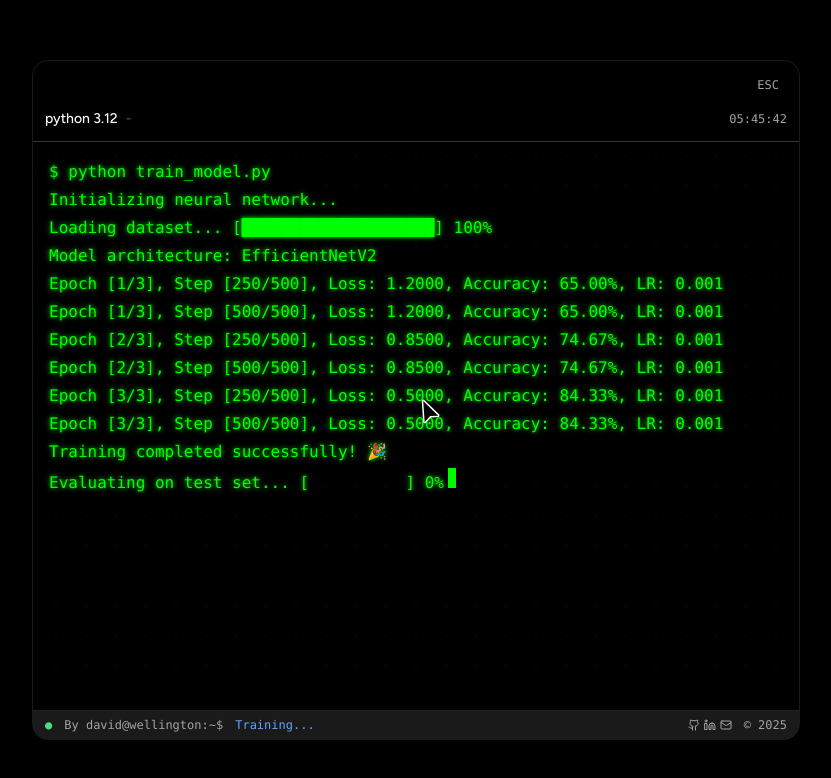
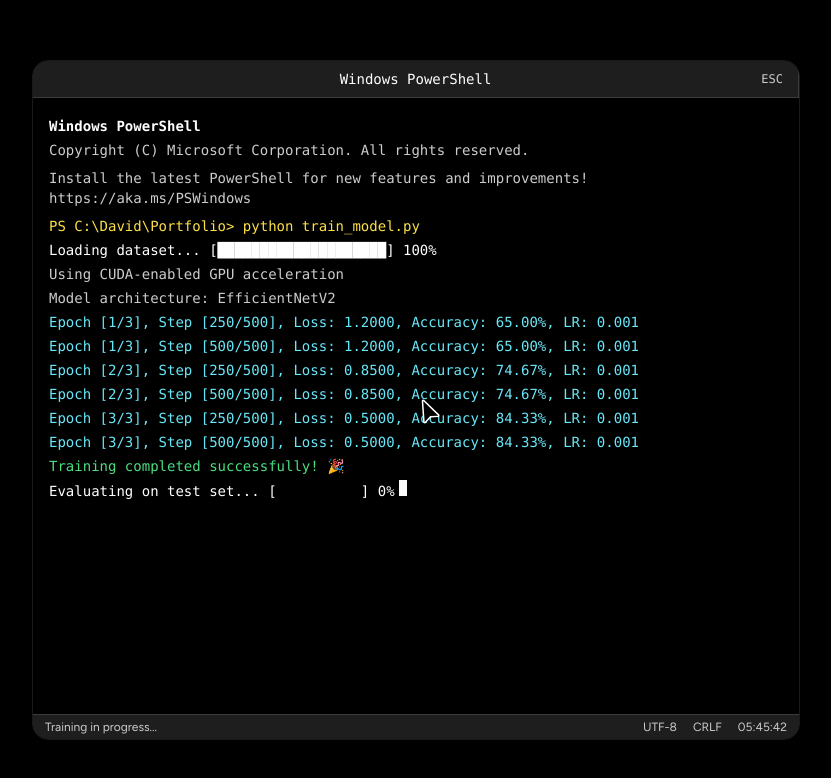
Before and after one commit to dvnguyen02/pweb, a Next.js app: page / in a window 1280 px wide. Shown: the top 778 px of the page, without its empty margins (224-1055 px from the left). Built offline with nearby package versions, Linux system fonts and the light colour scheme.

Commit message:
feat: change the loader to match with the current page styles

```diff
--- a/src/components/TerminalLoader.tsx
+++ b/src/components/TerminalLoader.tsx
@@ -3,6 +3,7 @@
 import React, { useState, useEffect, useRef } from "react";
 import { cn } from "@/lib/utils";
 import { TerminalStatusBar } from "./TerminalStatusBar";
+import { X, Minus, Square } from "lucide-react";
 
 interface TerminalLoaderProps {
   onComplete: () => void;
@@ -16,11 +17,13 @@ const TerminalLoader: React.FC<TerminalLoaderProps> = ({
   const [terminalLines, setTerminalLines] = useState<string[]>([]);
   const [currentPhase, setCurrentPhase] = useState<number>(0);
   const [isComplete, setIsComplete] = useState<boolean>(false);
-  const [isReady, setIsReady] = useState<boolean>(false);  const [isDark, setIsDark] = useState(true); // Added state for isDark
+  const [isReady, setIsReady] = useState<boolean>(false);
   const [currentTime, setCurrentTime] = useState<string>("");
   const [showSkipButton, setShowSkipButton] = useState<boolean>(false);
   const terminalRef = useRef<HTMLDivElement>(null);
-  const hasInitialized = useRef(false);  // Set isReady after a small delay to ensure smooth mounting
+  const hasInitialized = useRef(false);
+
+  // Set isReady after a small delay to ensure smooth mounting
   useEffect(() => {
     const timer = setTimeout(() => setIsReady(true), 50);
     return () => clearTimeout(timer);
@@ -30,6 +33,7 @@ const TerminalLoader: React.FC<TerminalLoaderProps> = ({
   useEffect(() => {
     setShowSkipButton(true);
   }, []);
+
   // Skip function
   const handleSkip = () => {
     setIsComplete(true);
@@ -50,7 +54,7 @@ const TerminalLoader: React.FC<TerminalLoaderProps> = ({
     return () => document.removeEventListener('keydown', handleKeyDown);
   }, [showSkipButton, isComplete]);
 
-  // Clock update - add this first
+  // Clock update
   useEffect(() => {
     const updateClock = () => {
       const now = new Date();
@@ -70,7 +74,12 @@ const TerminalLoader: React.FC<TerminalLoaderProps> = ({
     hasInitialized.current = true;
 
     const initializationLines = [
-      "$ python train_model.py",
+      "Windows PowerShell",
+      "Copyright (C) Microsoft Corporation. All rights reserved.",
+      "",
+      "Install the latest PowerShell for new features and improvements! https://aka.ms/PSWindows",
+      "",
+      "PS C:\\David\\Portfolio> python train_model.py",
       "Initializing neural network...",
       "Using CUDA-enabled GPU acceleration",
       "Model architecture: EfficientNetV2",
@@ -79,9 +88,9 @@ const TerminalLoader: React.FC<TerminalLoaderProps> = ({
     const addLines = async () => {
       let totalInitTime = 50;
 
-      // First two lines
-      for (let i = 0; i < 2; i++) {
-        const typingSpeed = Math.floor(Math.random() * 30) + 50;
+      // Add PowerShell header lines quickly
+      for (let i = 0; i < 6; i++) {
+        const typingSpeed = i < 5 ? 50 : Math.floor(Math.random() * 30) + 150;
         totalInitTime += typingSpeed;
         await new Promise(resolve => setTimeout(resolve, typingSpeed));
         setTerminalLines(prev => [...prev, initializationLines[i]]);
@@ -91,13 +100,13 @@ const TerminalLoader: React.FC<TerminalLoaderProps> = ({
         }
       }
 
-      // Progressive loading bar animation (about 2 seconds)
+      // Progressive loading bar animation
       await new Promise(resolve => setTimeout(resolve, 50));
       totalInitTime += 150;
 
-      setTerminalLines(prev => [...prev, initializationLines[2]]);
+      setTerminalLines(prev => [...prev, initializationLines[6]]);
 
-      // Start with empty loading bar and progressively fill it
+      // Loading bar with PowerShell-style progress
       const loadingBarSteps = [
         "Loading dataset... [                    ] 0%",
         "Loading dataset... [█                   ] 5%",
@@ -130,8 +139,8 @@ const TerminalLoader: React.FC<TerminalLoaderProps> = ({
         }
       }
 
-      // Display the last two initialization lines
-      for (let i = 3; i < initializationLines.length; i++) {
+      // Display the remaining initialization lines
+      for (let i = 7; i < initializationLines.length; i++) {
         const typingSpeed = Math.floor(Math.random() * 30) + 200;
         totalInitTime += typingSpeed;
         await new Promise(resolve => setTimeout(resolve, typingSpeed));
@@ -153,24 +162,21 @@ const TerminalLoader: React.FC<TerminalLoaderProps> = ({
     addLines();
   }, []);
 
-  // Training phase - 1-3 seconds
+  // Training phase
   useEffect(() => {
     if (currentPhase !== 1) return;
 
     const trainingSimulation = async () => {
       let totalTrainingTime = 0;
-      const targetMinTime = 250; // 250 milliseconds minimum
+      const targetMinTime = 250;
 
-      // Reduce to 3 epochs instead of 5
       for (let epoch = 1; epoch <= 3; epoch++) {
-        // Calculate realistic metrics that improve over time
         const baseProgress = (epoch - 1) / 3;
 
         const loss = (1.2 - baseProgress * 1.05).toFixed(4);
         const accuracy = (65 + baseProgress * 29).toFixed(2);
         const lr = 0.001;
 
-        // Multiple steps per epoch for more authentic training simulation
         const stepsPerEpoch = 2;
         for (let step = 1; step <= stepsPerEpoch; step++) {
           const actualStep = Math.floor((500 / stepsPerEpoch) * step);
@@ -187,7 +193,6 @@ const TerminalLoader: React.FC<TerminalLoaderProps> = ({
           }
         }
 
-        // Brief pause between epochs
         if (epoch < 3) {
           const epochPause = 200;
           totalTrainingTime += epochPause;
@@ -195,7 +200,6 @@ const TerminalLoader: React.FC<TerminalLoaderProps> = ({
         }
       }
 
-      // Add additional delay if needed to meet minimum training time
       const remainingTime = targetMinTime - totalTrainingTime;
       if (remainingTime > 0) {
         await new Promise(resolve => setTimeout(resolve, remainingTime));
@@ -212,7 +216,7 @@ const TerminalLoader: React.FC<TerminalLoaderProps> = ({
 
     const postTrainingPhase = async () => {
       let totalPostTrainingTime = 0;
-      const targetMinTime = 1000; // 1 second minimum
+      const targetMinTime = 1000;
 
       const postTrainingLines = [
         "Training completed successfully! 🎉",
@@ -229,7 +233,6 @@ const TerminalLoader: React.FC<TerminalLoaderProps> = ({
         }
       }
 
-      // Progressively animate evaluation progress bar - takes ~1 second
       const progressSteps = [
         "Evaluating on test set... [          ] 0%",
         "Evaluating on test set... [█         ] 10%",
@@ -262,13 +265,11 @@ const TerminalLoader: React.FC<TerminalLoaderProps> = ({
         }
       }
 
-      // Add test accuracy result
       const testResult = "Test accuracy: 80.8%";
       await new Promise(resolve => setTimeout(resolve, 500));
       totalPostTrainingTime += 100;
       setTerminalLines(prev => [...prev, testResult]);
 
-      // Add any additional delay to meet minimum time
       const remainingTime = targetMinTime - totalPostTrainingTime;
       if (remainingTime > 0) {
         await new Promise(resolve => setTimeout(resolve, remainingTime));
@@ -276,7 +277,8 @@ const TerminalLoader: React.FC<TerminalLoaderProps> = ({
 
       const finalLines = [
         "Deploying to production... ✓",
-        "$ open portfolio.tsx"
+        "PS C:\\David\\Portfolio> start portfolio.tsx",
+        "Opening portfolio application..."
       ];
 
       for (let i = 0; i < finalLines.length; i++) {
@@ -289,11 +291,9 @@ const TerminalLoader: React.FC<TerminalLoaderProps> = ({
         }
       }
 
-      // Set complete status for fade-out
       await new Promise(resolve => setTimeout(resolve, 1200));
       setIsComplete(true);
 
-      // Final transition fade-out timing
       await new Promise(resolve => setTimeout(resolve, 1200));
       onComplete();
     };
@@ -301,7 +301,6 @@ const TerminalLoader: React.FC<TerminalLoaderProps> = ({
     postTrainingPhase();
   }, [currentPhase, onComplete]);
 
-  // Main return statement
   return (
     <div
       className={cn(
@@ -311,21 +310,23 @@ const TerminalLoader: React.FC<TerminalLoaderProps> = ({
         isComplete ? "opacity-0 scale-[98%]" : "opacity-100 scale-100",
         className
       )}
-    >      <div        className={cn(
-          "animate-in fade-in zoom-in-95 rounded-2xl bg-transparent shadow-2xl w-full sm:max-w-2xl lg:max-w-[60vw] h-full max-h-[85vh] sm:max-h-96 lg:max-h-[85vh] overflow-hidden border border-white/10 hover:border-white/20 transition-all duration-1000 flex flex-col",
-          !isReady ? "opacity-0 translate-y-2" : "opacity-100 translate-y-0"
-        )}
-      >
-        {/* Terminal header */}        {/* Window controls */}
-        <div className="bg-transparent pt-3 px-3 gap-2 flex flex-row justify-between items-center">
-          <div className="flex gap-2">
+    >
+      <div className={cn(
+        "animate-in fade-in zoom-in-95 rounded-2xl bg-transparent shadow-2xl w-full sm:max-w-2xl lg:max-w-[60vw] h-full max-h-[85vh] sm:max-h-96 lg:max-h-[85vh] overflow-hidden border border-white/10 hover:border-white/20 transition-all duration-1000 flex flex-col",
+        !isReady ? "opacity-0 translate-y-2" : "opacity-100 translate-y-0"
+      )}>
+        {/* PowerShell-style Terminal Header */}
+        <div className="bg-[#1e1e1e] border-b border-[#3c3c3c] flex flex-row w-full relative">
+          {/* Single tab for PowerShell */}
+          <div className="flex items-center justify-center px-4 py-2 text-sm bg-[#1e1e1e] text-white border-r border-[#3c3c3c] flex-1">
+            <span className="select-none font-mono">Windows PowerShell</span>
           </div>
 
           {/* Skip Button */}
           {showSkipButton && !isComplete && (
             <button
               onClick={handleSkip}
-              className="text-xs text-neutral-400 hover:text-neutral-200 transition-colors duration-200 px-2 py-1 rounded-md hover:bg-neutral-800/50 font-mono"
+              className="absolute right-2 top-1/2 transform -translate-y-1/2 text-xs text-[#cccccc] hover:text-white transition-colors duration-200 px-2 py-1 rounded-sm hover:bg-[#3c3c3c] font-mono z-10"
               aria-label="Skip loading animation"
             >
               ESC
@@ -333,45 +334,48 @@ const TerminalLoader: React.FC<TerminalLoaderProps> = ({
           )}
         </div>
 
-        {/* Title bar */}
-        <div className="bg-transparent p-3 flex items-center justify-between border-b border-white/20">
-          <div className="text-sm font-medium flex items-center gap-2">
-            <span>python 3.12</span>
-            <span className="text-neutral-600">-</span>
-          </div>
-          <div className="text-xs text-muted-foreground font-mono">
-            {currentTime}
-          </div>
-        </div>
-
-        {/* Terminal content */}
+        {/* Terminal content with black background */}
         <div
           ref={terminalRef}
-          className="bg-black p-4 font-mono text-sm sm:text-base flex-1 overflow-y-auto" // Removed h-full
+          className="bg-black flex-1 overflow-y-auto p-4 font-mono text-sm"
           style={{
-            fontFamily: "'Fira Code', Consolas, Monaco, 'Courier New', monospace",
-            color: '#00ff00',
-            textShadow: '0 0 5px #00ff00',
-            backgroundImage: "radial-gradient(rgba(0, 255, 0, 0.05) 1px, transparent 0)",
-            backgroundSize: "30px 30px",
-            backgroundPosition: "50% 50%",
+            fontFamily: "'Consolas', 'Courier New', monospace",
+            color: '#cccccc',
           }}
         >
           {terminalLines.map((line, index) => (
-            <div key={index} className="py-0.5 whitespace-pre-wrap">
+            <div key={index} className={cn(
+              "py-0.5 whitespace-pre-wrap",
+              line.startsWith("PS C:\\") && "text-yellow-300",
+              line.startsWith("Windows PowerShell") && "text-white font-bold",
+              line.startsWith("Copyright") && "text-[#cccccc]",
+              line.startsWith("Install the latest") && "text-[#cccccc]",
+              line.includes("Training completed") && "text-green-400",
+              line.includes("Epoch") && "text-cyan-300",
+              line.includes("Loading dataset") && "text-white",
+              line.includes("Evaluating") && "text-white",
+              line.includes("Test accuracy") && "text-green-400",
+              line.includes("Deploying") && "text-green-400"
+            )}>
               {line}
-              {index === terminalLines.length - 1 && !isComplete && (
-                <span className="ml-1 inline-block w-2 h-5 animate-[blink_1s_infinite]" style={{ background: '#00ff00', boxShadow: '0 0 5pxrgb(208, 255, 0)' }}></span>
+              {index === terminalLines.length - 1 && !isComplete && line.trim() !== "" && (
+                <span className="ml-1 inline-block w-2 h-4 bg-white animate-[blink_1s_infinite]"></span>
               )}
             </div>
           ))}
-      </div>
+        </div>
 
-        {/* Footer Status Bar */}
-        <TerminalStatusBar
-          statusText={isComplete ? "Process Complete" : "Training..."}
-          showThemeToggle={false}
-        />
+        {/* PowerShell Status Bar */}
+        <div className="bg-[#1e1e1e] border-t border-[#3c3c3c] px-3 py-1 flex items-center justify-between text-xs text-[#cccccc]">
+          <div className="flex items-center gap-4">
+            <span>{isComplete ? "Process Complete" : "Training in progress..."}</span>
+          </div>
+          <div className="flex items-center gap-4">
+            <span>UTF-8</span>
+            <span>CRLF</span>
+            <span>{currentTime}</span>
+          </div>
+        </div>
       </div>
     </div>
   );
```
